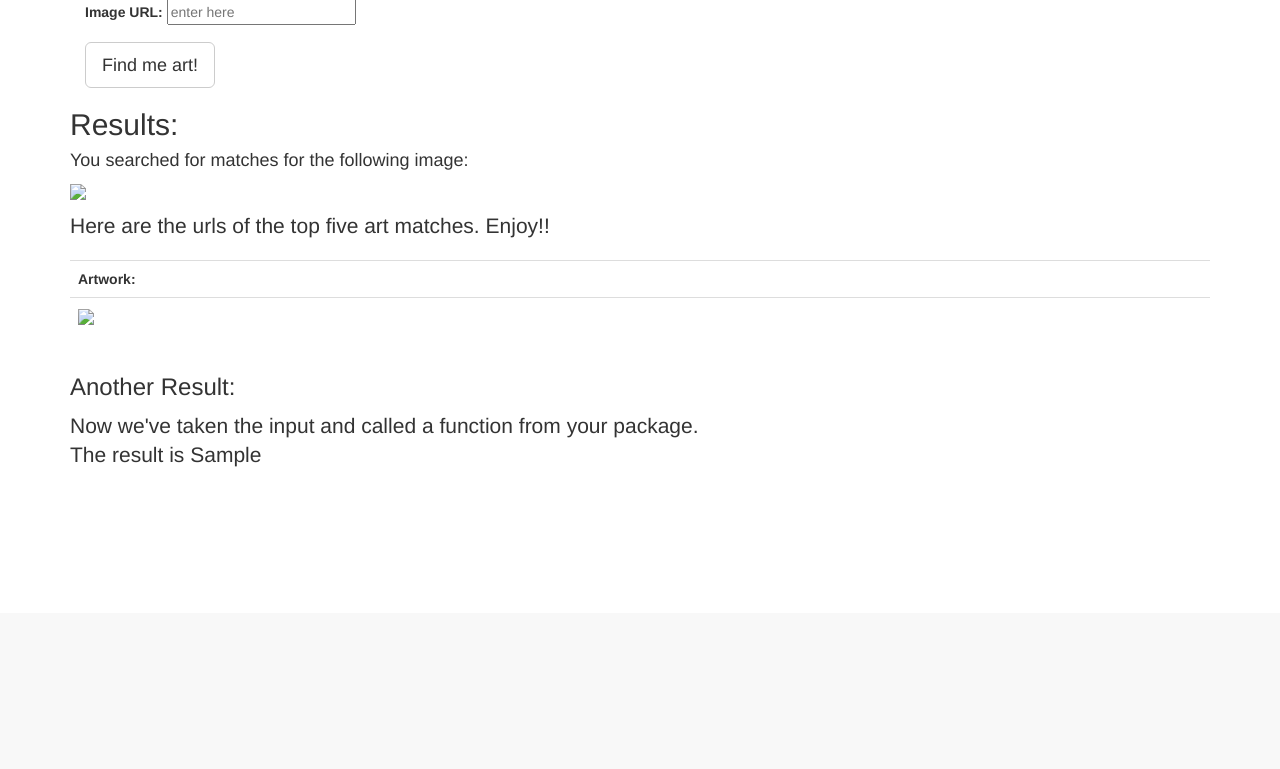
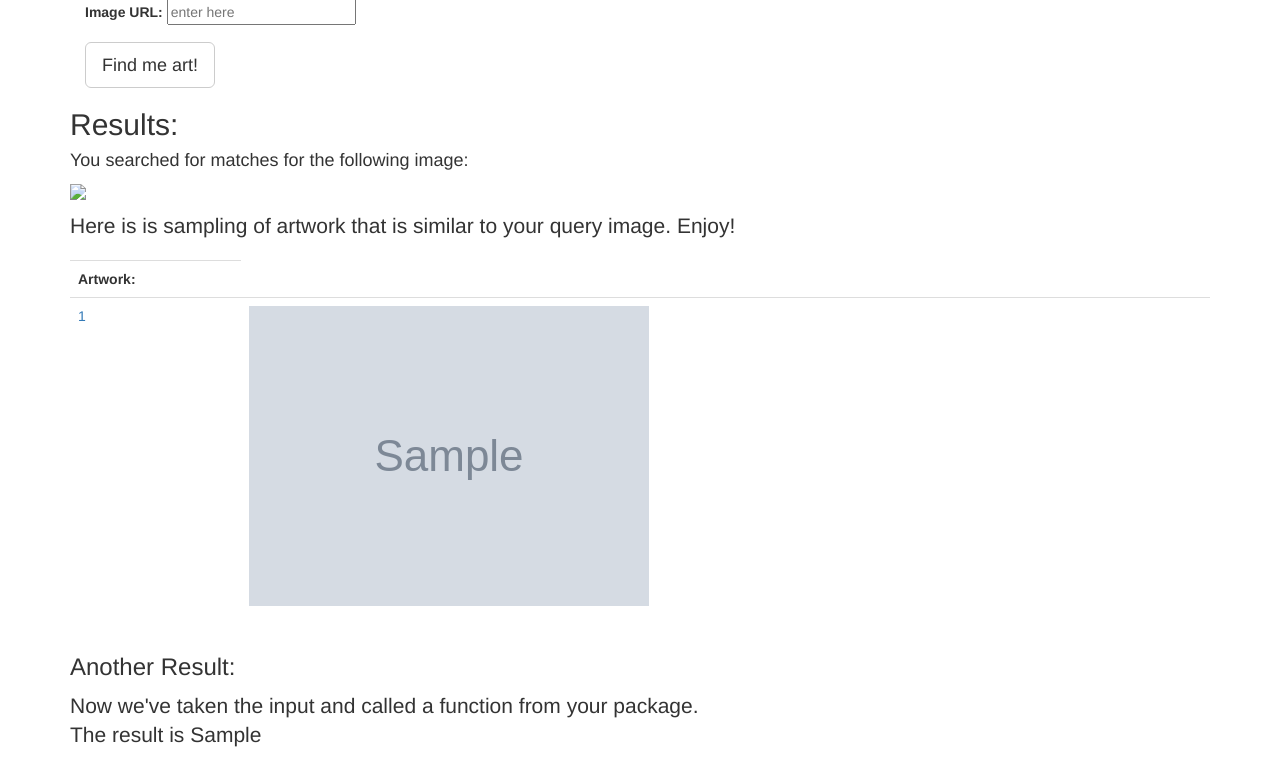
Before and after one commit to RocioSNg/Artumblr-project, a Python web app: template app/templates/output.html in a window 1280 px wide. Shown: the part 187-956 px from the top of the page. Before the commit the page ends 654 px from the top, so only its background shows below. Run offline with Jinja, Linux system fonts and the light colour scheme; the template is opened without the code that fills it: most values are stand-ins (such as "Sample title", 1, 10 or a date in 2020); grey boxes marked "Sample" are stand-in pictures; some libraries are stand-ins or nearby versions.

Commit message:
made minor changes to front end 'look' and added links to artist's blogs to the output page

```diff
--- a/app/templates/index.html
+++ b/app/templates/index.html
@@ -17,8 +17,11 @@
 		<!-- Bootstrap core CSS -->
 		<link href="../static/css/bootstrap.min.css" rel="stylesheet">
 
+		<!--customized CSS Sytlesheet -->
+		<link rel="stylesheet" type="text/css" href="../static/css/main_styles.css">
+
 		<!-- Custom styles for this template -->
-		<link href="starter-template.css" rel="stylesheet">
+		<!-- <link href="starter-template.css" rel="stylesheet"> -->
 
 		<!-- Just for debugging purposes. Don't actually copy these 2 lines! -->
 		<!--[if lt IE 9]><script src="../../assets/js/ie8-responsive-file-warning.js"></script><![endif]-->
--- a/app/templates/output.html
+++ b/app/templates/output.html
@@ -17,8 +17,8 @@
     <!-- Bootstrap core CSS -->
     <link href="../static/css/bootstrap.min.css" rel="stylesheet">
 
-    <!-- Custom styles for this template -->
-    <link href="starter-template.css" rel="stylesheet">
+      <!--customized CSS Sytlesheet -->
+    <link rel="stylesheet" type="text/css" href="../static/css/main_styles.css">
 
     <!-- Just for debugging purposes. Don't actually copy these 2 lines! -->
     <!--[if lt IE 9]><script src="../../assets/js/ie8-responsive-file-warning.js"></script><![endif]-->
@@ -104,9 +104,9 @@
 
         <h4> You searched for matches for the following image:</h4>
 
-        <a href={{origurl}}><img src={{origurl}} height="300"></a>
+        <a href={{origurl}}><img src={{origurl}} height="500"></a>
         <p></p>
-        <p class="lead">Here are the urls of the top five art matches. Enjoy!!</p>
+        <p class="lead">Here is is sampling of artwork that is similar to your query image. Enjoy!</p>
       </div>
 
       <table class="table table-hover">
@@ -114,10 +114,25 @@
       <tr><th>Artwork:</th></tr>
       <!-- <th>URL</th><th>Population</th></tr> -->
 
-      {% for url in urls %}
-      <tr><td><a href={{url}}><img src={{url}} height="300"></a></td></tr>
+      <!-- {% for url in urls %} -->
+      {% for img in img_matches %}
+      <tr>
+          <td>
+          <a href={{img_matches[img][1]}}>{{img_matches[img][0]}}</a>
+          </td>
+          <td>
+          <a href={{img}}><img src={{img}} height="300"></a>
+
+          </td>
+      </tr>
 
       {% endfor %}
+
+
+
+
+     <!--  {% endfor %} -->
+
       </table>
 
 
```
Also changed, not shown: app/views.py (+26 -4 lines).
